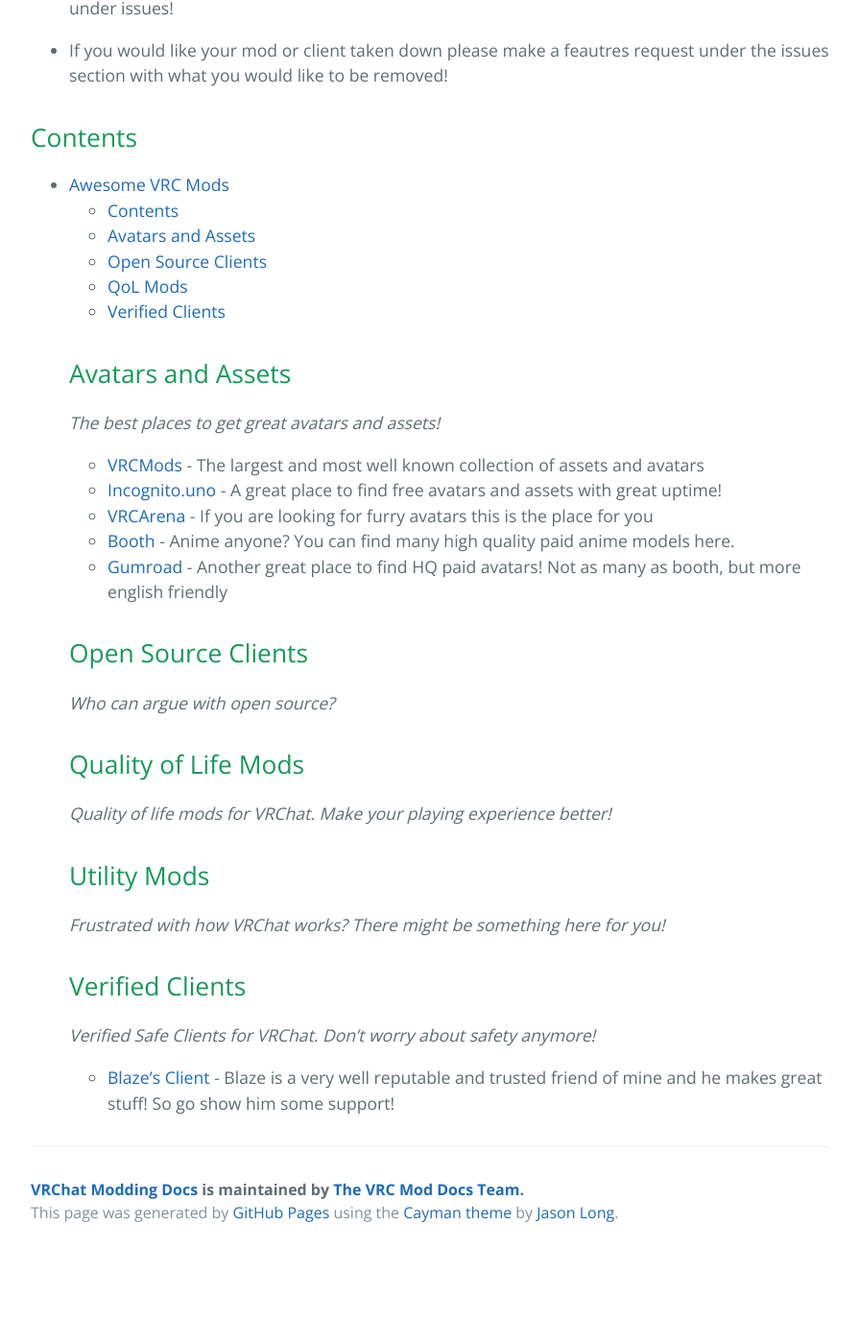
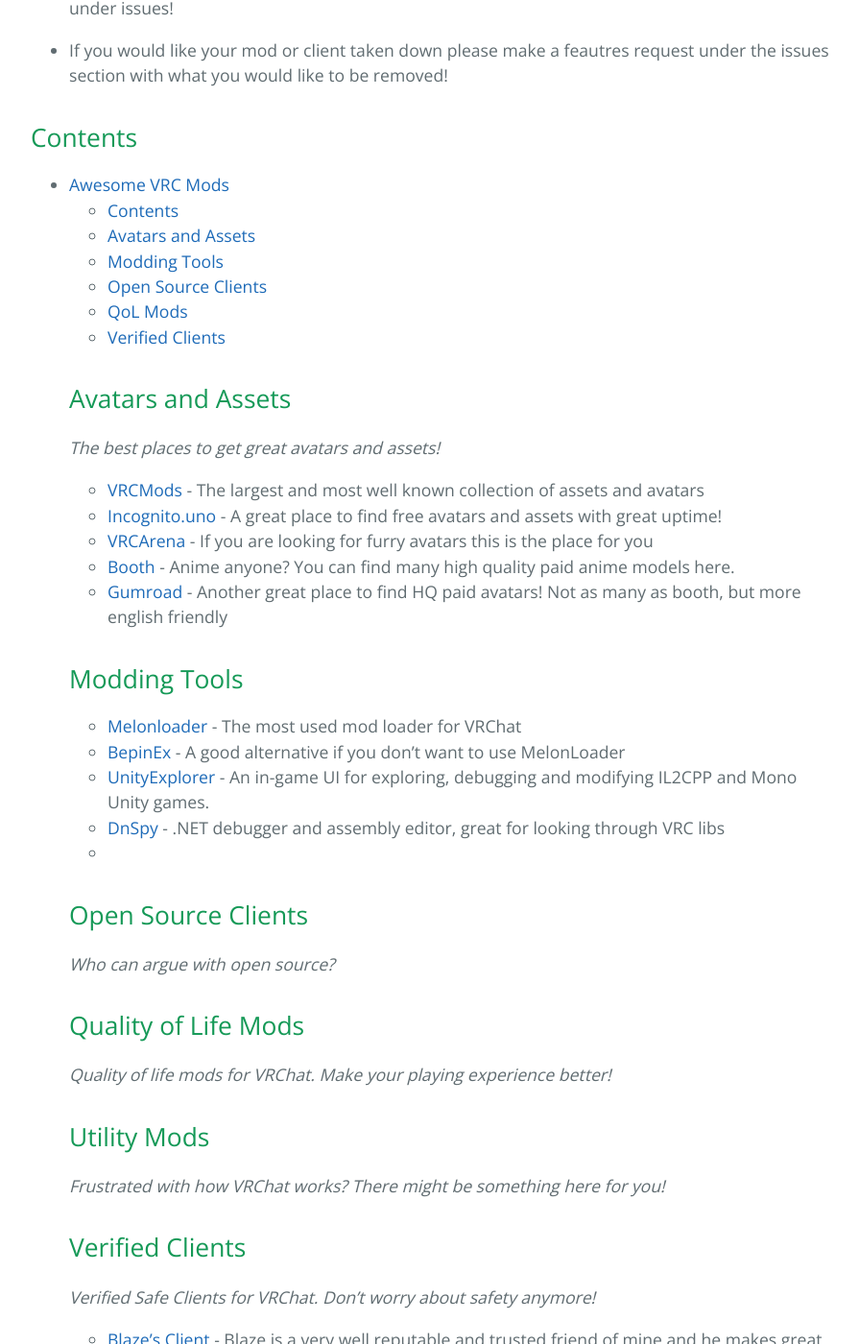
Before and after one commit to vrchatmoddingdocs/vrchatmoddingdocs.github.io, a Jekyll site: the page built from docs/awesome.md, in a window 1280 px wide and 1400 px high, scrolled down 918 px. Shown: the whole window at 96% size, without its empty margins (192-1087 px from the left). Built offline with Jekyll 4.4.1, drawn with Linux system fonts in a browser that asks for light colours; before the commit the page ends 2225 px from its top, so only the background shows below that.

Commit message:
Added modding tools

```diff
--- a/docs/awesome.md
+++ b/docs/awesome.md
@@ -28,6 +28,7 @@
 - [Awesome VRC Mods](#awesome-vrc-mods)
     - [Contents](#contents)
     - [Avatars and Assets](#avatars-and-assets)
+    - [Modding Tools](#modding-tools)
     - [Open Source Clients](#open-source-clients)
     - [QoL Mods](#quality-of-life-mods)
     - [Verified Clients](#verified-clients)
@@ -44,6 +45,12 @@
   - [Booth](https://booth.pm/en) - Anime anyone? You can find many high quality paid anime models here.
   - [Gumroad](https://gumroad.com/) - Another great place to find HQ paid avatars! Not as many as booth, but more english friendly
 
+  ## Modding Tools
+  - [Melonloader](https://melonwiki.xyz/#/?id=requirements) - The most used mod loader for VRChat
+  - [BepinEx](https://github.com/BepInEx/BepInEx/releases) - A good alternative if you don't want to use MelonLoader
+  - [UnityExplorer](https://github.com/sinai-dev/UnityExplorer) - An in-game UI for exploring, debugging and modifying IL2CPP and Mono Unity games.
+  - [DnSpy](https://github.com/dnSpy/dnSpy) - .NET debugger and assembly editor, great for looking through VRC libs
+  -
 
   ## Open Source Clients
 
```
